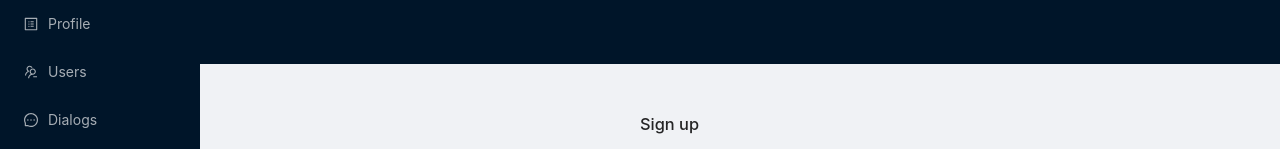
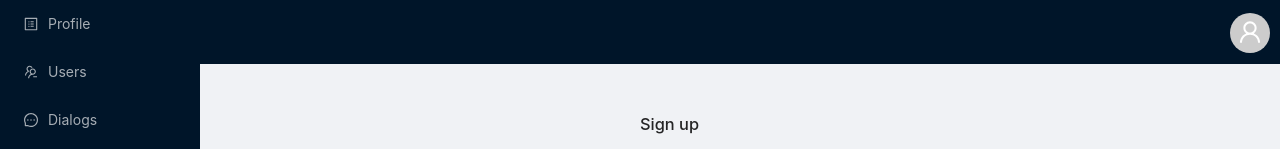
Before and after one commit to DK-AC/social-network-ts, a React (Create React App) app: page /#/login in a window 1280 px wide. Shown: the top 149 px of the page. Built offline with nearby package versions, Linux system fonts and the light colour scheme; no server answers.

Commit message:
added Avatar user to Header

```diff
--- a/src/ui/App/App.tsx
+++ b/src/ui/App/App.tsx
@@ -1,7 +1,7 @@
 import {useDispatch} from 'react-redux'
 import React, {useEffect} from 'react'
 import {useLocation, useNavigate} from 'react-router-dom'
-import {Layout, Menu, MenuProps} from 'antd'
+import {Avatar, Layout, Menu, MenuProps} from 'antd'
 import {
     CustomerServiceOutlined,
     MessageOutlined,
@@ -10,6 +10,7 @@ import {
     SettingOutlined,
     TeamOutlined,
     UsergroupDeleteOutlined,
+    UserOutlined,
 } from '@ant-design/icons'
 
 import {useAppSelector} from '../../redux/store'
@@ -102,11 +103,14 @@ export const App: React.FC = () => {
                         bottom: 0,
                     }}
                 >
-                    <div className="logo"/>
+
                     <Menu theme="dark" mode="inline" selectedKeys={[location.pathname]} items={items}/>
                 </Sider>
                 <Layout className="site-layout" style={{marginLeft: 200}}>
-                    <Header className="site-layout-background" style={{padding: 0}}/>
+                    <Header className="site-layout-background" style={{padding: 0}}>
+                        <div className="logo" style={{float: 'right', paddingRight: '10px'}}>
+                            <Avatar size="large" icon={<UserOutlined/>}/></div>
+                    </Header>
                     <Content style={{margin: '24px 16px 0', overflow: 'initial'}}>
                         <div className="site-layout-background" style={{padding: 24}}>
                             <Routing/>
```
